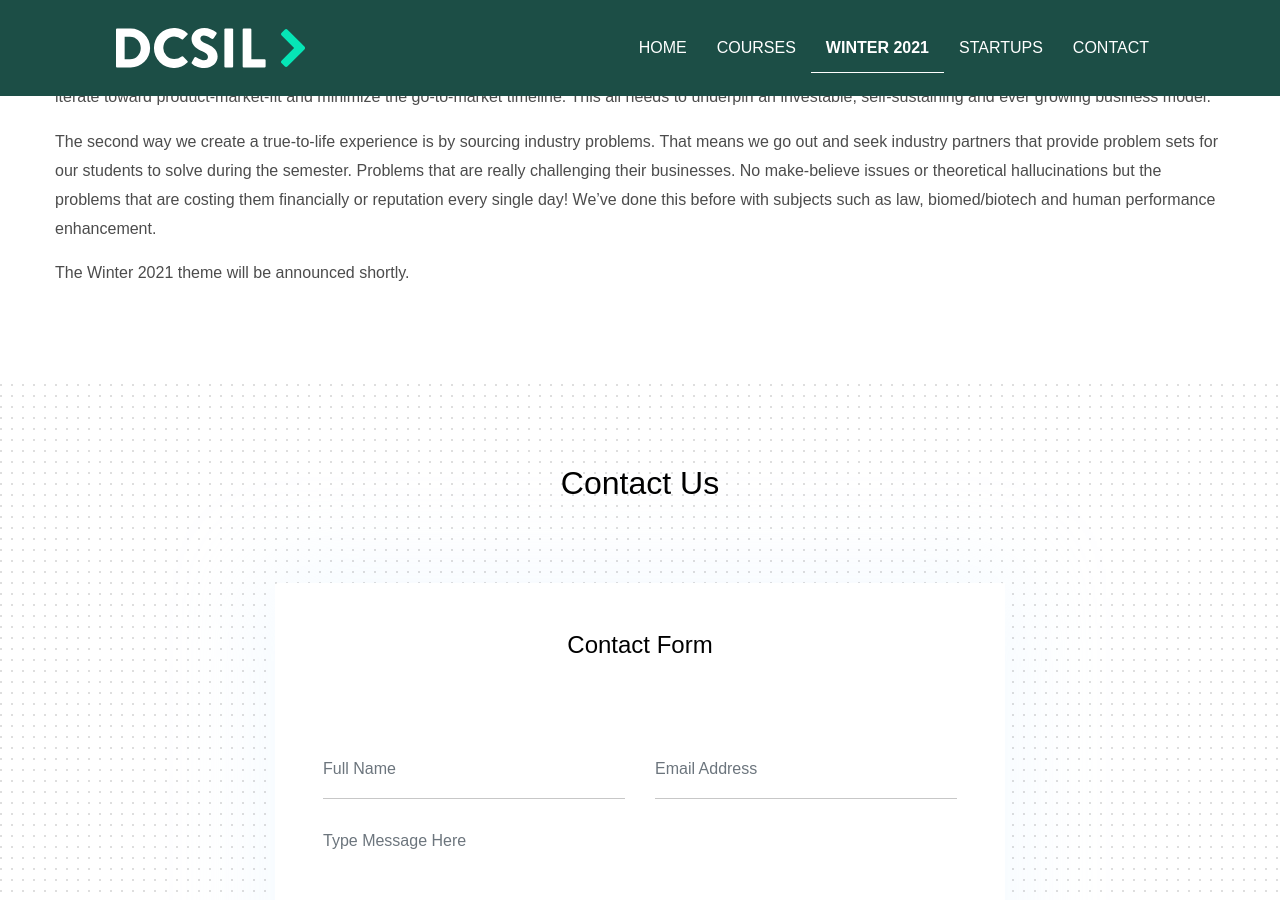
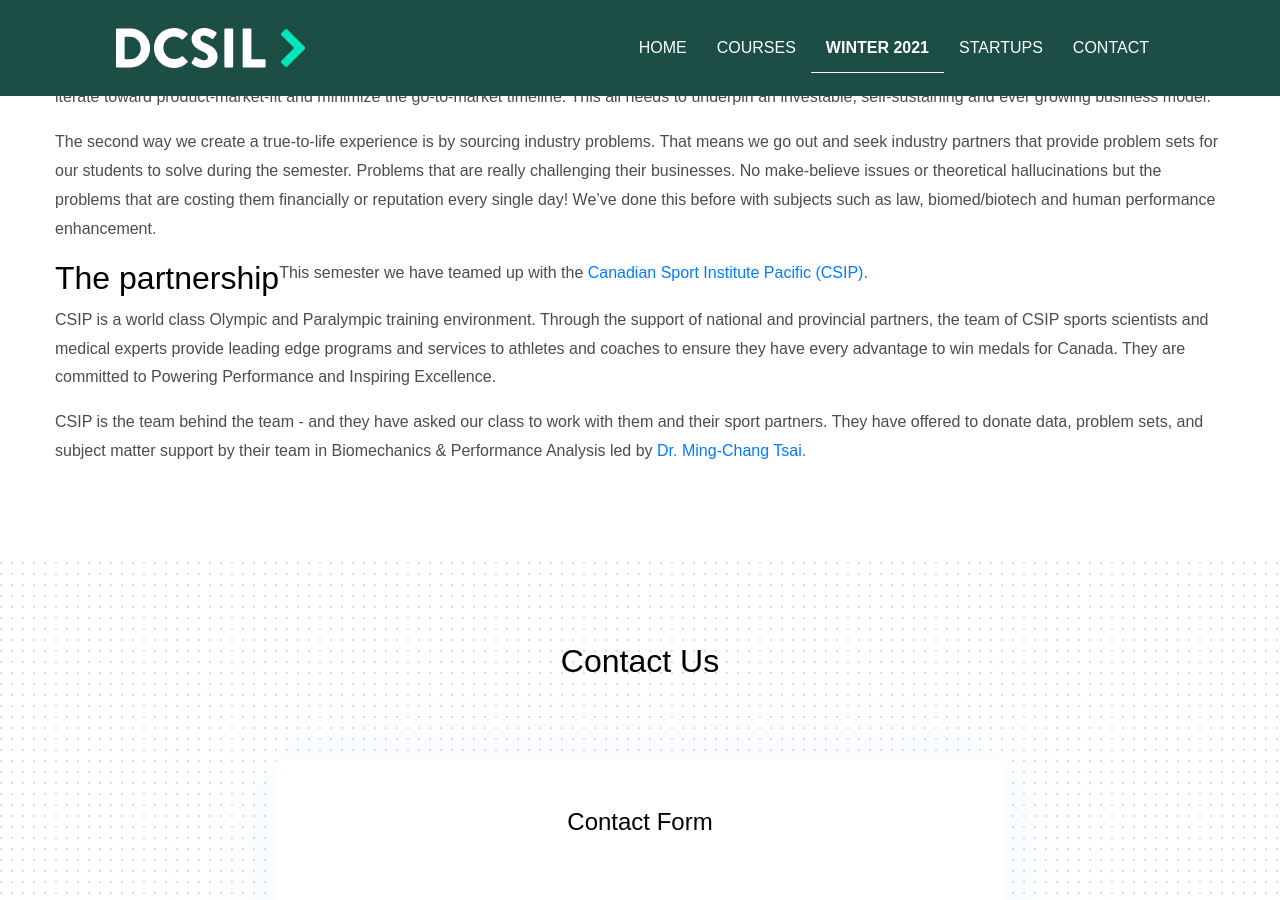
Before and after one commit to dcsil/website, a Jekyll site: the page built from _pages/term/winter-2021.html, in a window 1280 px wide and 900 px high, scrolled down 733 px. Built offline with Jekyll 4.4.1, drawn with Linux system fonts in a browser that asks for light colours.

Commit message:
Update winter theme

```diff
--- a/_includes/terms/winter-2021.md
+++ b/_includes/terms/winter-2021.md
@@ -4,4 +4,10 @@ Customer development teaches you how to engage prospective customers in order to
 
 The second way we create a true-to-life experience is by sourcing industry problems. That means we go out and seek industry partners that provide problem sets for our students to solve during the semester. Problems that are really challenging their businesses. No make-believe issues or theoretical hallucinations but the problems that are costing them financially or reputation every single day!  We’ve done this before with subjects such as law, biomed/biotech and human performance enhancement.
 
-The Winter 2021 theme will be announced shortly.
+## The partnership
+
+This semester we have teamed up with the [Canadian Sport Institute Pacific (CSIP).](https://www.csipacific.ca/)
+
+CSIP is a world class Olympic and Paralympic training environment. Through the support of national and provincial partners, the team of CSIP sports scientists and medical experts provide leading edge programs and services to athletes and coaches to ensure they have every advantage to win medals for Canada. They are committed to Powering Performance and Inspiring Excellence.
+
+CSIP is the team behind the team - and they have asked our class to work with them and their sport partners. They have offered to donate data, problem sets, and subject matter support by their team in Biomechanics & Performance Analysis led by [Dr. Ming-Chang Tsai.](https://www.csipacific.ca/tag/ming-chang-tsai/)
```
Also changed, not shown: _includes/terms/fall-2020.md (+5 -1 lines).
